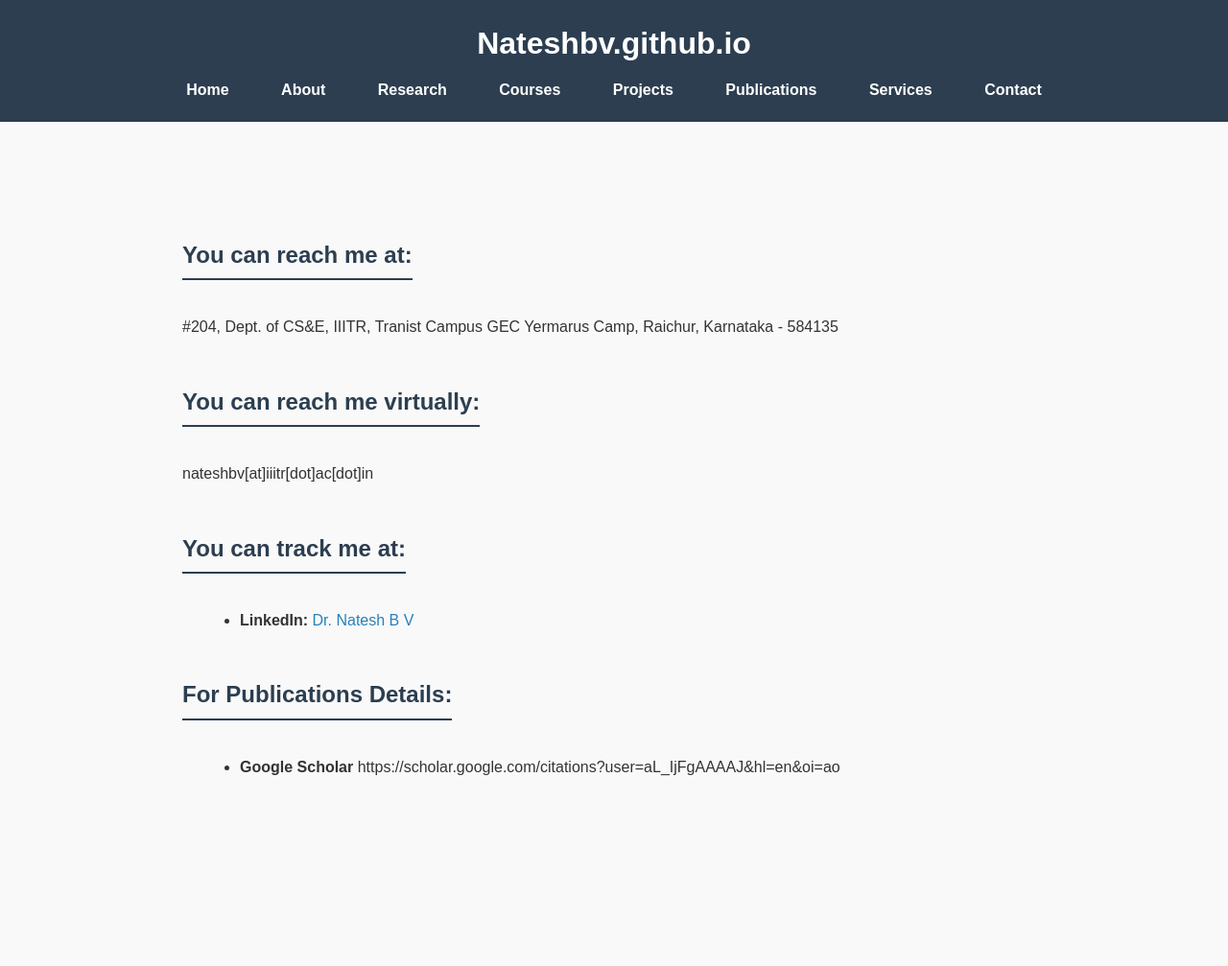
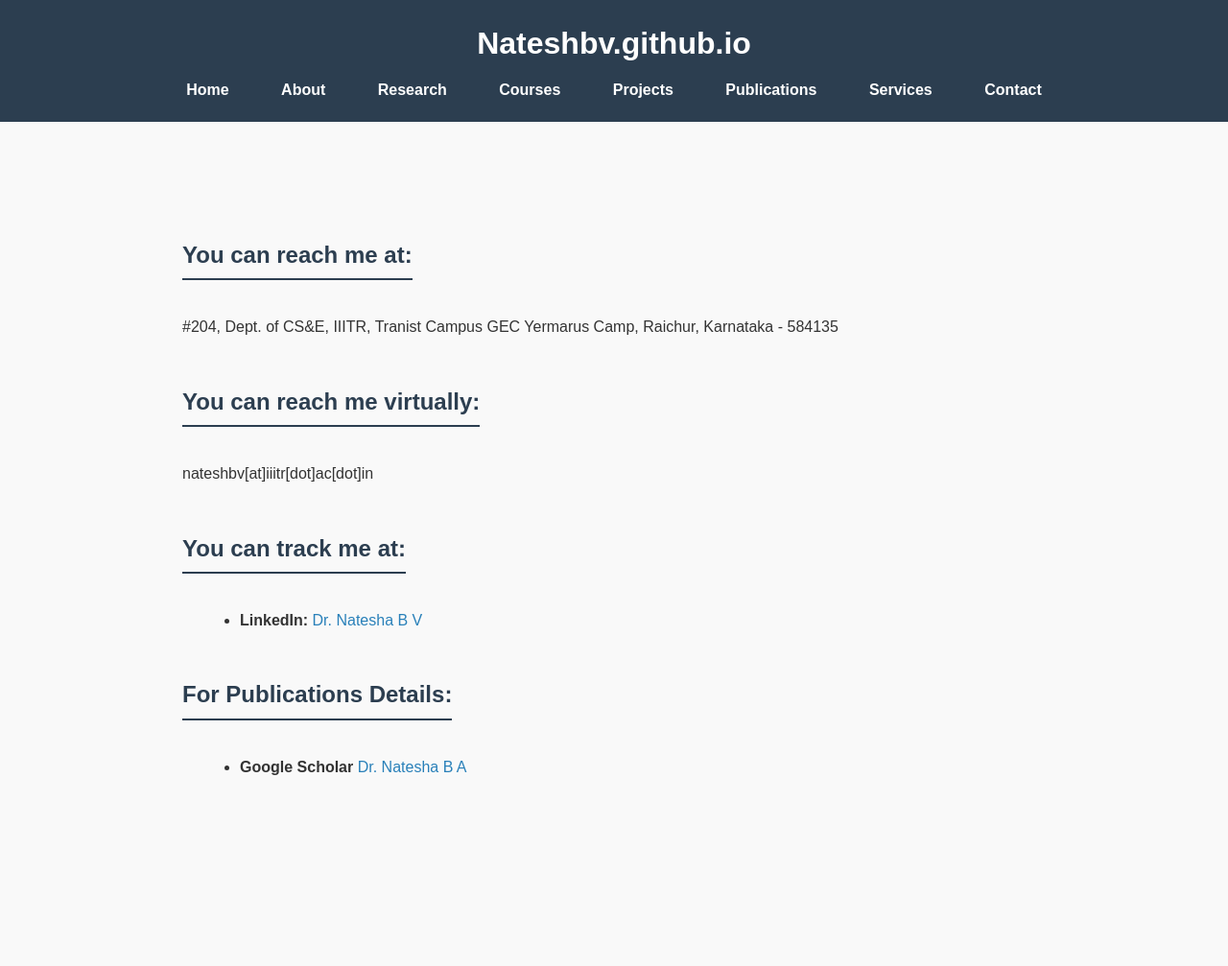
Before and after one commit to Nateshbv/Nateshbv.github.io, a Jekyll site: the page built from Contact.md, in a window 1280 px wide. Shown: the whole page at 96% size. Built offline with Jekyll 4.4.1, drawn with Linux system fonts in a browser that asks for light colours.

Commit message:
Update Contact.md

```diff
--- a/Contact.md
+++ b/Contact.md
@@ -17,8 +17,8 @@
 
 ## You can track me at:
 
-- **LinkedIn:** [Dr. Natesh B V](https://www.linkedin.com/in/dr-natesha-b-v-45105598/)
+- **LinkedIn:** [Dr. Natesha B V](https://www.linkedin.com/in/dr-natesha-b-v-45105598/)
 
 ## For Publications Details:
 
-- **Google Scholar** https://scholar.google.com/citations?user=aL_IjFgAAAAJ&hl=en&oi=ao
+- **Google Scholar** [Dr. Natesha B A](https://scholar.google.com/citations?user=aL_IjFgAAAAJ&hl=en&oi=ao)
```
